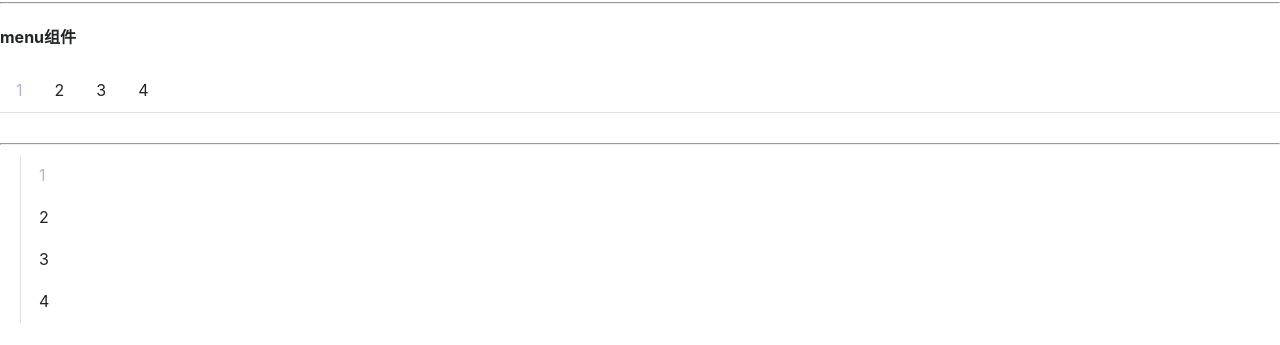
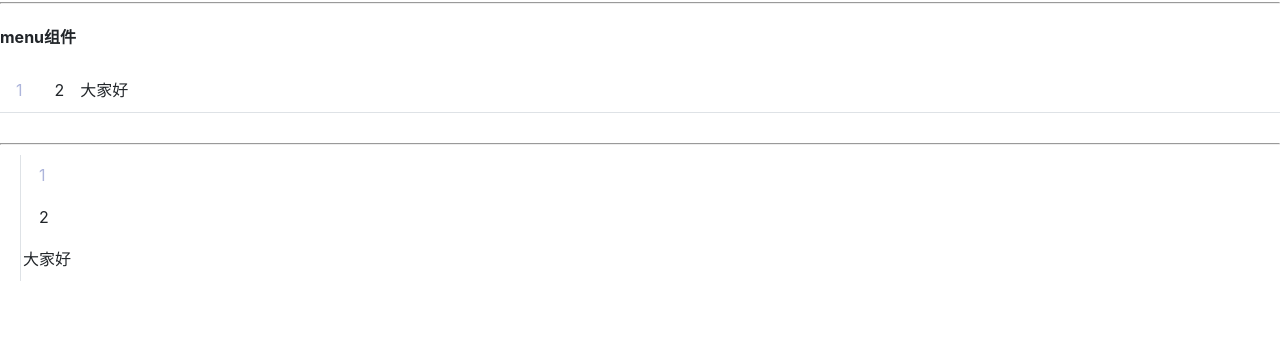
Before and after one commit to qjd-yyds/ake-ui, a React app: page / in a window 1280 px wide. Shown: the part 233-578 px from the top of the page. Built offline with nearby package versions, Linux system fonts and the light colour scheme.

Commit message:
feat: 心中submenu

```diff
--- a/src/App.tsx
+++ b/src/App.tsx
@@ -1,6 +1,7 @@
 import Button from './components/Button/button';
 import Menu from './components/Menu/menu';
 import MenuItem from './components/Menu/menuItem';
+import SubMenu from './components/Menu/subMenu';
 
 function App() {
 	return (
@@ -33,29 +34,31 @@ function App() {
 			<h4>menu组件</h4>
 			<Menu
 				onSelect={index => {
-					console.log(index);
+					alert(index);
 				}}
 			>
-				<MenuItem disabled index={1}>
+				<MenuItem disabled index="a">
 					1
 				</MenuItem>
-				<MenuItem index={2}>2</MenuItem>
-				<MenuItem index={3}>3</MenuItem>
-				<MenuItem index={4}>4</MenuItem>
+				<MenuItem index="b">2</MenuItem>
+				<SubMenu title="大家好">
+					<MenuItem>3</MenuItem>
+					<MenuItem>4</MenuItem>
+				</SubMenu>
 			</Menu>
 			<hr />
 			<Menu
 				mode="vertical"
 				onSelect={index => {
-					console.log(index);
+					alert(index);
 				}}
 			>
-				<MenuItem disabled index={1}>
-					1
-				</MenuItem>
-				<MenuItem index={2}>2</MenuItem>
-				<MenuItem index={3}>3</MenuItem>
-				<MenuItem index={4}>4</MenuItem>
+				<MenuItem disabled>1</MenuItem>
+				<MenuItem>2</MenuItem>
+				<SubMenu title="大家好">
+					<MenuItem>3</MenuItem>
+					<MenuItem>4</MenuItem>
+				</SubMenu>
 			</Menu>
 		</div>
 	);
--- a/src/components/Menu/menu.tsx
+++ b/src/components/Menu/menu.tsx
@@ -1,46 +1,50 @@
 import classNames from 'classnames';
-import { CSSProperties, FC, ReactNode, useState } from 'react';
-import { createContext } from 'react';
+import { Children, useState, createContext, cloneElement } from 'react';
+import type { FC, FunctionComponentElement } from 'react';
 import { AKE_PREFIX } from '../constants';
-export type SelectCallback = (selectIndex: number | string) => void;
-export type MenuMode = 'vertical' | 'horizontal';
-export type MenuProps = {
-	defaultIndex?: number | string;
-	className?: string;
-	mode?: MenuMode;
-	style?: CSSProperties;
-	onSelect?: SelectCallback;
-	children?: ReactNode;
-};
-export type MenuContextProps = {
-	onSelect?: SelectCallback;
-	index?: number | string;
-};
-export const MenuContext = createContext<MenuContextProps>({ index: 0 });
+import { MenuProps, MenuContextProps, MueuItemProps } from './type';
+
+export const MenuContext = createContext<MenuContextProps>({ });
+
 const Menu: FC<MenuProps> = props => {
 	const prefix = AKE_PREFIX;
 	const { defaultIndex, className, mode, style, onSelect, children } = props;
 	const [currentActive, setCurrentActive] = useState(defaultIndex);
 	const classes = classNames(prefix + '-menu', className, {
-		[prefix + '-menu-vertical']: mode === 'vertical'
+		[prefix + '-menu-vertical']: mode === 'vertical',
+		[prefix + '-menu-horizontal']: mode !== 'vertical'
 	});
+	const renderChildren = () => {
+		return Children.map(children, (child, index) => {
+			const childElement = child as FunctionComponentElement<MueuItemProps>;
+			const { displayName } = childElement.type;
+			if (displayName === 'MenuItem' || 'SubMenu') {
+				return cloneElement(childElement, {
+					index: childElement.props.index ?? index
+				});
+			} else {
+				console.error('Warning: Menu has a child which is not a MenuItem component');
+			}
+		});
+	};
 	const passContext: MenuContextProps = {
 		index: currentActive,
-		onSelect: (selectIndex) => {
+		onSelect: selectIndex => {
 			setCurrentActive(selectIndex);
 			if (onSelect) {
 				onSelect(selectIndex);
 			}
-		}
+		},
+		mode
 	};
 	return (
 		<ul className={classes} style={style} data-testid="test-menu">
-			<MenuContext.Provider value={passContext}>{children}</MenuContext.Provider>
+			<MenuContext.Provider value={passContext}>{renderChildren()}</MenuContext.Provider>
 		</ul>
 	);
 };
 Menu.defaultProps = {
-	defaultIndex: 0,
+	defaultIndex: "0",
 	mode: 'horizontal'
 };
 export default Menu;
--- a/src/components/Menu/menuItem.tsx
+++ b/src/components/Menu/menuItem.tsx
@@ -1,14 +1,8 @@
 import classNames from 'classnames';
-import { FC, ReactNode, CSSProperties, useContext } from 'react';
+import { FC, useContext } from 'react';
 import { AKE_PREFIX } from '../constants';
 import { MenuContext } from './menu';
-export type MueuItemProps = {
-	index: number | string;
-	disabled?: boolean;
-	className?: string;
-	style?: CSSProperties;
-	children?: ReactNode;
-};
+import type { MueuItemProps } from './type';
 
 const MenuItem: FC<MueuItemProps> = props => {
 	const context = useContext(MenuContext);
@@ -20,7 +14,7 @@ const MenuItem: FC<MueuItemProps> = props => {
 	});
 	const handleClick = () => {
 		if (!disabled && context.onSelect) {
-			context.onSelect(index);
+			context.onSelect(index!);
 		}
 	};
 	return (
@@ -29,5 +23,5 @@ const MenuItem: FC<MueuItemProps> = props => {
 		</li>
 	);
 };
-
+MenuItem.displayName = 'MenuItem';
 export default MenuItem;
--- a/src/components/Menu/style/style.less
+++ b/src/components/Menu/style/style.less
@@ -1,6 +1,12 @@
 @menu-prefix-cls: ~'@{ake-prefix}-menu';
+@submenu-prefix-cls: ~'@{ake-prefix}-submenu';
 @menu-item-prefix-cls: ~'@{menu-prefix-cls}-item';
 .@{menu-prefix-cls} {
+	ul {
+		list-style: none;
+		padding: 0;
+		margin: 0;
+	}
 	display: flex;
 	flex-wrap: wrap;
 	list-style: none;
@@ -13,7 +19,7 @@
 		padding: @menu-item-padding-y @menu-item-padding-x;
 		cursor: pointer;
 		transition: @menu-transition;
-    border-bottom: @menu-item-active-border-width solid transparent;
+		border-bottom: @menu-item-active-border-width solid transparent;
 		&:hover,
 		&:focus {
 			text-decoration: none;
@@ -36,7 +42,7 @@
 		border-bottom: 0;
 		border-left: @menu-border-width solid @menu-border-color;
 		.@{menu-item-prefix-cls} {
-      border-left: @menu-item-active-border-width solid transparent;
+			border-left: @menu-item-active-border-width solid transparent;
 			&.is-active,
 			&:hover {
 				border-bottom: 0;
@@ -44,4 +50,26 @@
 			}
 		}
 	}
+	.submenu-item {
+		padding-left: 0;
+		position: relative;
+		vertical-align: bottom;
+		.@{submenu-prefix-cls} {
+			color: @body-color;
+			background-color: @white;
+			display: none;
+		}
+		.@{submenu-prefix-cls}.menu-open {
+			display: block;
+		}
+	}
 }
+.ake-menu-horizontal {
+	.@{submenu-prefix-cls} {
+		box-shadow: 0 0 0 1px @gray-300;
+		position: absolute;
+		z-index: 100;
+		top: calc(100% + 8px);
+		color: @body-color;
+	}
+}
--- /dev/null
+++ b/src/components/Menu/subMenu.tsx
@@ -0,0 +1,70 @@
+import React, { cloneElement, useContext, useRef, useState } from 'react';
+import type { SubMenuProps, MueuItemProps } from './type';
+import { MenuContext } from './menu';
+import classNames from 'classnames';
+import { AKE_PREFIX } from '../constants';
+const SubMenu: React.FC<SubMenuProps> = ({ title, children, index }) => {
+	const prefix = AKE_PREFIX;
+	const context = useContext(MenuContext);
+	// 控制移动显示开关
+	const [menuOpen, setOpen] = useState(false);
+	const handleClick = (e: React.MouseEvent) => {
+		e.preventDefault();
+		setOpen(!menuOpen);
+	};
+	let timer = useRef<NodeJS.Timeout | null>(null);
+	const handleMouse = (e: React.MouseEvent, toggle: boolean) => {
+		e.preventDefault();
+		timer.current && clearTimeout(timer.current);
+		timer.current = setTimeout(() => {
+			setOpen(toggle);
+		}, 100);
+	};
+	const clickEvent =
+		context.mode === 'vertical'
+			? {
+					onClick: handleClick
+			  }
+			: {};
+	const hoverEvent =
+		context.mode !== 'vertical'
+			? {
+					onMouseEnter: (e: React.MouseEvent) => {
+						handleMouse(e, true);
+					},
+					onMouseLeave: (e: React.MouseEvent) => {
+						handleMouse(e, false);
+					}
+			  }
+			: {};
+	const classes = classNames(`${prefix}-menu-item submenu-item`, {
+		'is-active': context.index === index
+	});
+	const renderChildren = () => {
+		const subMenuClasses = classNames(`${prefix}-submenu`, {
+			'menu-open': menuOpen
+		});
+		const childrenComponents = React.Children.map(children, (child, i) => {
+			const childElement = child as React.FunctionComponentElement<MueuItemProps>;
+
+			if (childElement.type.displayName === 'MenuItem') {
+				return cloneElement(childElement, {
+					index: childElement.props.index ?? `${index}-${i}`
+				});
+			} else {
+				console.error('warning: SubMenu has a child which is not a MenuItem component');
+			}
+		});
+		return <ul className={subMenuClasses}>{childrenComponents}</ul>;
+	};
+	return (
+		<li key={index} className={classes} {...hoverEvent}>
+			<div className={`${prefix}-submenu-title`} {...clickEvent}>
+				{title}
+			</div>
+			{renderChildren()}
+		</li>
+	);
+};
+SubMenu.displayName = 'SubMenu';
+export default SubMenu;
--- /dev/null
+++ b/src/components/Menu/type.ts
@@ -0,0 +1,31 @@
+import type { CSSProperties, ReactNode } from 'react';
+export type SelectCallback = (selectIndex: number | string) => void;
+export type MenuMode = 'vertical' | 'horizontal';
+export type MenuProps = {
+	defaultIndex?: number | string;
+	className?: string;
+	mode?: MenuMode;
+	style?: CSSProperties;
+	onSelect?: SelectCallback;
+	children?: ReactNode;
+};
+export type MenuContextProps = {
+	onSelect?: SelectCallback;
+	index?: string | number;
+	mode?: MenuMode;
+};
+
+export type MueuItemProps = {
+	index?: number | string;
+	disabled?: boolean;
+	className?: string;
+	style?: CSSProperties;
+	children?: ReactNode;
+};
+
+export type SubMenuProps = {
+	classNames?: string;
+	title: string;
+	index?: number | string;
+	children?: ReactNode;
+};
```
Also changed, not shown: 1 other file (tests, documents, lock files or other folders).
